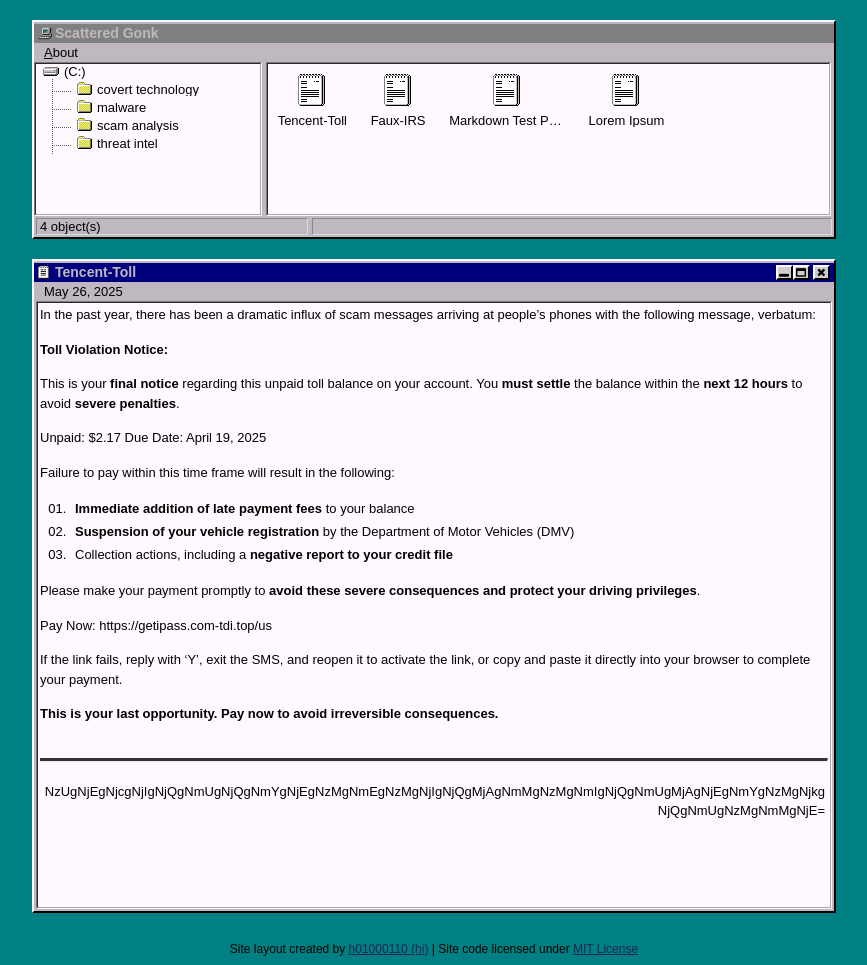
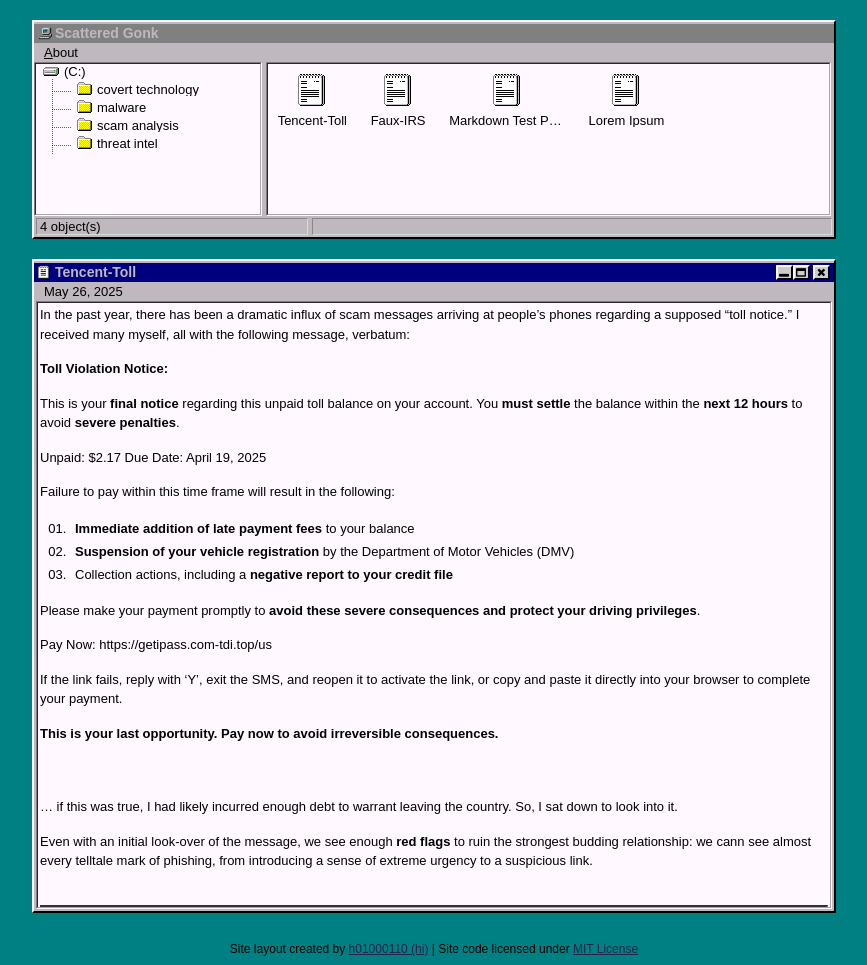
Before and after one commit to scattered-gonk/scattered-gonk.github.io, a Jekyll site: the page built from _posts/2025-26-05-Tencent-Toll.md, in a window 1280 px wide. Shown: the whole page, without its empty margins (206-1073 px from the left). Built offline with Jekyll 4.4.1, drawn with Linux system fonts in a browser that asks for light colours.

Commit message:
Updated posts

```diff
--- a/_posts/2025-26-05-Tencent-Toll.md
+++ b/_posts/2025-26-05-Tencent-Toll.md
@@ -7,7 +7,7 @@
 tags: scam-analysis
 ---
 
-In the past year, there has been a dramatic influx of scam messages arriving at people's phones with the following message, verbatum:
+In the past year, there has been a dramatic influx of scam messages arriving at people's phones regarding a supposed "toll notice." I received many myself, all with the following message, verbatum:
 
 **Toll Violation Notice:**
 
@@ -30,3 +30,9 @@
 If the link fails, reply with 'Y', exit the SMS, and reopen it to activate the link, or copy and paste it directly into your browser to complete your payment.
 
 **This is your last opportunity. Pay now to avoid irreversible consequences.**
+
+<br>
+<br>
+... if this was true, I had likely incurred enough debt to warrant leaving the country. So, I sat down to look into it.
+
+Even with an initial look-over of the message, we see enough **red flags** to ruin the strongest budding relationship: we cann see almost every telltale mark of phishing, from introducing a sense of extreme urgency to a suspicious link.
```
